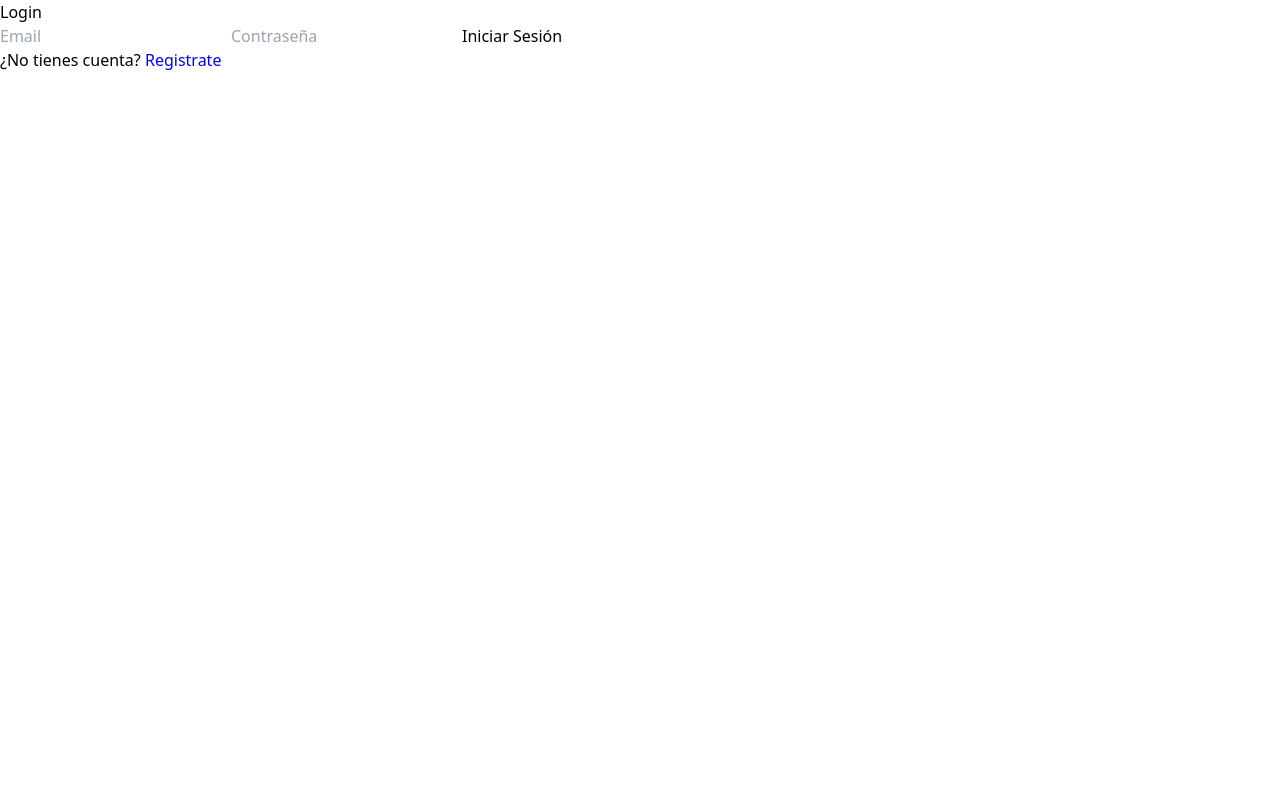
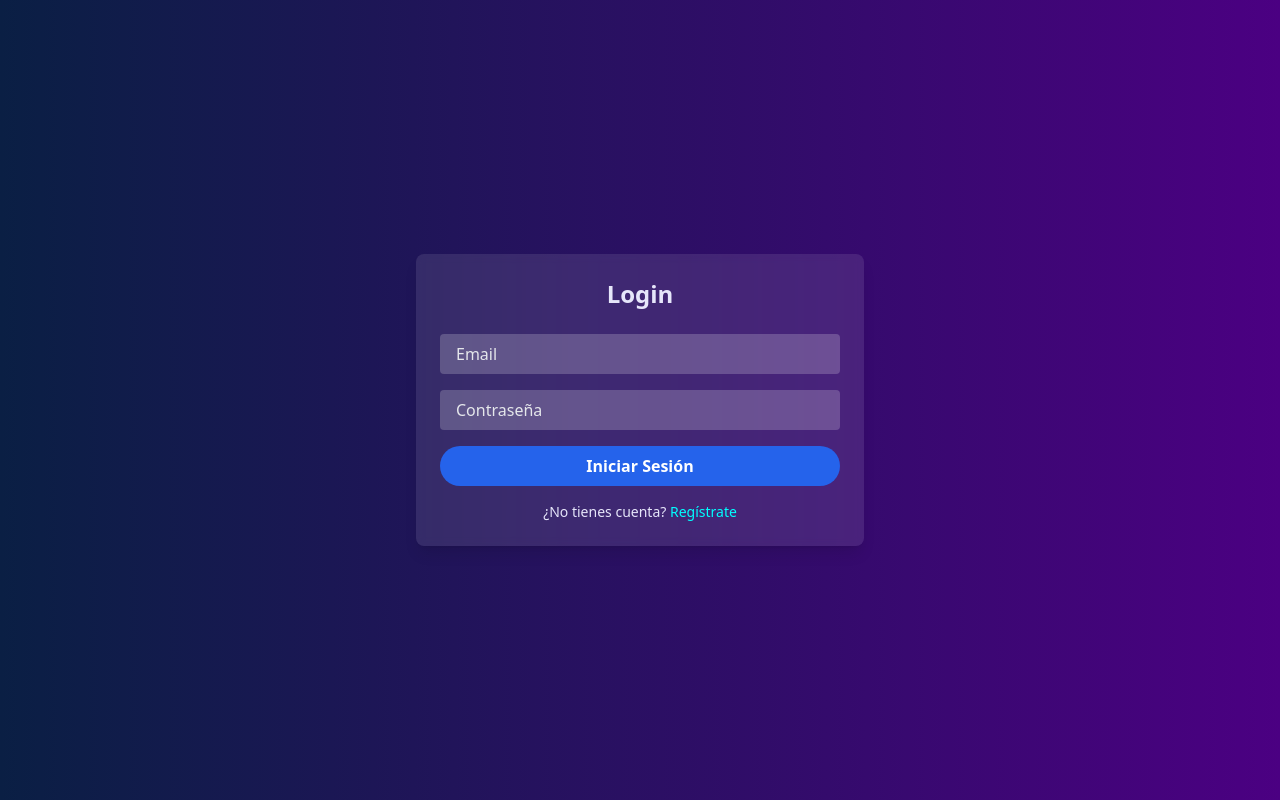
Before and after one commit to abdeneve/prompt-manager, a React (Vite) app: page / in a window 1280 px wide. Built offline with nearby package versions, Linux system fonts and the light colour scheme; no server answers; the HTML template or start-up script is replaced by a standard one.

Commit message:
add style

```diff
--- a/src/components/auth/Loading.jsx
+++ b/src/components/auth/Loading.jsx
@@ -1,7 +1,49 @@
 import React from 'react';
 
 function Loading() {
-return <div>Loading...</div>;
+  return (
+    <div
+      className="
+        flex
+        items-center
+        justify-center
+        w-screen
+        h-screen
+        bg-gradient-to-r from-[#0A1F44] to-[#4B0082]
+        text-white
+      "
+    >
+      {/* Contenedor del Spinner y el texto */}
+      <div className="flex flex-col items-center space-y-4">
+        {/* Spinner */}
+        <svg
+          className="animate-spin h-8 w-8 text-[#00FFFF]"
+          xmlns="http://www.w3.org/2000/svg"
+          fill="none"
+          viewBox="0 0 24 24"
+        >
+          <circle
+            className="opacity-25"
+            cx="12"
+            cy="12"
+            r="10"
+            stroke="currentColor"
+            strokeWidth="4"
+          ></circle>
+          <path
+            className="opacity-75"
+            fill="currentColor"
+            d="M4 12a8 8 0 018-8v8H4z"
+          ></path>
+        </svg>
+
+        {/* Texto */}
+        <span className="font-semibold text-[#E6E6FA] text-lg tracking-wide">
+          Loading...
+        </span>
+      </div>
+    </div>
+  );
 }
 
 export default Loading;
--- a/src/components/auth/Login.jsx
+++ b/src/components/auth/Login.jsx
@@ -19,23 +19,109 @@ function Login() {
     };
 
     return (
-       <div>
-           { showRegister ?
-             <Register setShowRegister={setShowRegister} /> :
-             (
-                <>
-                <h2>Login</h2>
-                <input type="email" placeholder="Email" value={email} onChange={(e) => setEmail(e.target.value)} />
-                <input type="password" placeholder="Contraseña" value={password} onChange={(e) => setPassword(e.target.value)} />
-                <button onClick={handleLogin}>Iniciar Sesión</button>
-                {error && <p style={{ color: 'red' }}>{error}</p>}
-                <p> ¿No tienes cuenta? <span style={{ cursor: 'pointer', color: 'blue' }} onClick={() => setShowRegister(true)}>Registrate</span></p>
-                </>
-             )
+        <div
+            className="
+                min-h-screen
+                w-full
+                bg-gradient-to-r from-[#0A1F44] to-[#4B0082]
+                flex
+                items-center
+                justify-center
+                p-4
+            "
+        >
+            { showRegister ?
+                <Register setShowRegister={setShowRegister} /> :
+                (
+                    <div
+                        className="
+                        bg-white/10
+                        backdrop-blur-sm
+                        rounded-lg
+                        shadow-lg
+                        p-6
+                        w-full
+                        max-w-md
+                        text-white
+                        "
+                    >
+                        <h2 className="text-2xl text-[#E6E6FA] font-bold mb-6 text-center">Login</h2>
 
+                        {/* Email */}
+                        <div className="mb-4">
+                            <input className="
+                                w-full
+                                px-4
+                                py-2
+                                rounded
+                                bg-white/20
+                                text-white
+                                outline-none
+                                focus:ring-2
+                                focus:ring-blue-400
+                                placeholder-gray-200
+                                "
+                                type="email" placeholder="Email" value={email} onChange={(e) => setEmail(e.target.value)} />
+                        </div>
+
+                        {/* Password */}
+                        <div className="mb-4">
+                            <input className="
+                                w-full
+                                px-4
+                                py-2
+                                rounded
+                                bg-white/20
+                                text-white
+                                outline-none
+                                focus:ring-2
+                                focus:ring-blue-400
+                                placeholder-gray-200
+                                "
+                                type="password" placeholder="Contraseña" value={password} onChange={(e) => setPassword(e.target.value)} />
+                        </div>
+
+                        {/* Botón de Iniciar Sesión */}
+                        <button onClick={handleLogin}
+                            className="
+                            w-full
+                            py-2
+                            mb-4
+                            bg-blue-600
+                            hover:bg-blue-700
+                            transition-colors
+                            text-white
+                            font-semibold
+                            rounded-full
+                            "
+                        >
+                            Iniciar Sesión
+                        </button>
+
+                        {/* Error */}
+                        {error && (
+                            <p className="mb-4 text-red-300 text-center text-sm">{error}</p>
+                        )}
+
+                        {/* Registro */}
+                        <p className="text-sm text-[#E6E6FA] text-center">
+                            ¿No tienes cuenta?{' '}
+                            <span
+                                onClick={() => setShowRegister(true)}
+                                className="
+                                text-[#00FFFF]
+                                cursor-pointer
+                                hover:text-[#E6E6FA]
+                                transition-colors
+                                "
+                            >
+                                Regístrate
+                            </span>
+                        </p>
+                    </div>
+                )
             }
-
-       </div>
+        </div>
      );
 }
 
--- a/src/components/auth/Register.jsx
+++ b/src/components/auth/Register.jsx
@@ -18,13 +18,90 @@ function Register({setShowRegister}) {
     };
 
     return (
-        <div>
-            <h2>Registrar</h2>
-            <input type="email" placeholder="Email" value={email} onChange={(e) => setEmail(e.target.value)} />
-            <input type="password" placeholder="Contraseña" value={password} onChange={(e) => setPassword(e.target.value)} />
-            <button onClick={handleRegister}>Registrarse</button>
-            {error && <p style={{ color: 'red' }}>{error}</p>}
-             <p> ¿Ya tienes cuenta?  <span style={{ cursor: 'pointer', color: 'blue' }} onClick={() => setShowRegister(false)}> Inicia sesión </span></p>
+        <div
+            className="
+            bg-white/10
+            backdrop-blur-sm
+            rounded-lg
+            shadow-lg
+            p-6
+            w-full
+            max-w-md
+            text-white
+            "
+        >
+            <h2 className="text-2xl text-[#E6E6FA] font-bold mb-6 text-center">Registrar</h2>
+
+            {/* Email */}
+            <div className="mb-4">
+                <input
+                    className="
+                    w-full
+                    px-4
+                    py-2
+                    rounded
+                    bg-white/20
+                    text-white
+                    outline-none
+                    focus:ring-2
+                    focus:ring-blue-400
+                    placeholder-gray-200
+                    "
+                    type="email" placeholder="Email" value={email} onChange={(e) => setEmail(e.target.value)} />
+            </div>
+
+            {/* Password */}
+            <div className="mb-4">
+                <input
+                    className="
+                    w-full
+                    px-4
+                    py-2
+                    rounded
+                    bg-white/20
+                    text-white
+                    outline-none
+                    focus:ring-2
+                    focus:ring-blue-400
+                    placeholder-gray-200
+                    "
+                    type="password" placeholder="Contraseña" value={password} onChange={(e) => setPassword(e.target.value)} />
+            </div>
+
+            <button onClick={handleRegister}
+                className="
+                w-full
+                py-2
+                mb-4
+                bg-blue-600
+                hover:bg-blue-700
+                transition-colors
+                text-white
+                font-semibold
+                rounded-full
+                "
+            >
+                Registrarse
+            </button>
+
+            {/* Error */}
+            {error && (
+                <p className="mb-4 text-red-300 text-center text-sm">{error}</p>
+            )}
+
+             <p className="text-sm text-[#E6E6FA] text-center">
+                <span>¿Ya tienes cuenta? </span>
+                <span onClick={() => setShowRegister(false)}
+                    className="
+                    text-[#00FFFF]
+                    cursor-pointer
+                    hover:text-[#E6E6FA]
+                    transition-colors
+                    "
+                >
+                    Inicia sesión
+                </span>
+            </p>
         </div>
     );
 }
--- a/src/components/layout/Breadcrumbs.jsx
+++ b/src/components/layout/Breadcrumbs.jsx
@@ -6,13 +6,12 @@ function Breadcrumbs({ className }) {
     const { setSelectedCategory, setSelectedPrompt, setSelectedCommand } = useAppContext();
     let breadcrumbItems = [];
 
-    if (!selectedCategory) {
+    if(!selectedCategory && !selectedPrompt && !selectedCommand) {
         breadcrumbItems.push({
-            name: "Seleccione una categoría",
+            name: "Todos",
             onClick: () => {
-                return null
             }
-        })
+        });
     }
 
     if (selectedCategory) {
@@ -55,7 +54,7 @@ function Breadcrumbs({ className }) {
 
     return (
         <nav className={className}>
-            <ol className="flex space-x-2">
+            <ol className="flex space-x-1">
                 {
                     breadcrumbItems.map((item, index) => {
                         return (
--- a/src/components/page/category/CategoryList.jsx
+++ b/src/components/page/category/CategoryList.jsx
@@ -25,7 +25,7 @@ function CategoryList() {
         className={`p-2 rounded cursor-pointer hover:bg-gray-200 flex justify-between`}>
         <div>
           <h3 className={`font-medium text-gray-700 pl-5`}>
-            Todas
+            Todos
           </h3>
         </div>
       </li>
--- a/src/components/page/prompt/PromptDetailView.jsx
+++ b/src/components/page/prompt/PromptDetailView.jsx
@@ -21,7 +21,17 @@ function PromptDetailView({ prompt }) {
         <span className="font-medium">Referencia Video:</span> <a href={prompt.Url_video_reference}>{prompt.Url_video_reference}</a>
       </p>
       <div className="flex items-center mb-4 space-x-2">
-        <Button onClick={handleGoBack} className="bg-gray-300 hover:bg-gray-400 text-gray-800">Volver</Button>
+        <Button
+          onClick={handleGoBack}
+          className="
+          bg-gray-300
+          hover:bg-gray-400
+          text-gray-800
+          rounded-full
+          "
+        >
+            Volver
+        </Button>
         <AddCommandButton prompt={prompt} />
       </div>
       <CommandList prompt={prompt} />
--- a/vite.config.js
+++ b/vite.config.js
@@ -2,6 +2,7 @@ import { defineConfig, loadEnv } from 'vite'
 import react from '@vitejs/plugin-react';
 import tailwindcss from 'tailwindcss';
 import autoprefixer from 'autoprefixer';
+import path from "path";
 
 export default defineConfig(({mode}) => {
   const env = loadEnv(mode, process.cwd(), "");
@@ -22,6 +23,11 @@ export default defineConfig(({mode}) => {
       },
       define: {
         'process.env': env
-      }
+      },
+      resolve: {
+        alias: {
+          "@": path.resolve(__dirname, "./src"),
+        },
+      },
     }
 });
```
Also changed, not shown: src/components/layout/Searchbar.jsx (+18 -4 lines), src/components/page/parameter/ParameterList.jsx (+11 -2 lines), 5 other files (tests, documents, lock files or other folders). Lines whose indentation alone changed are shown as unchanged.
